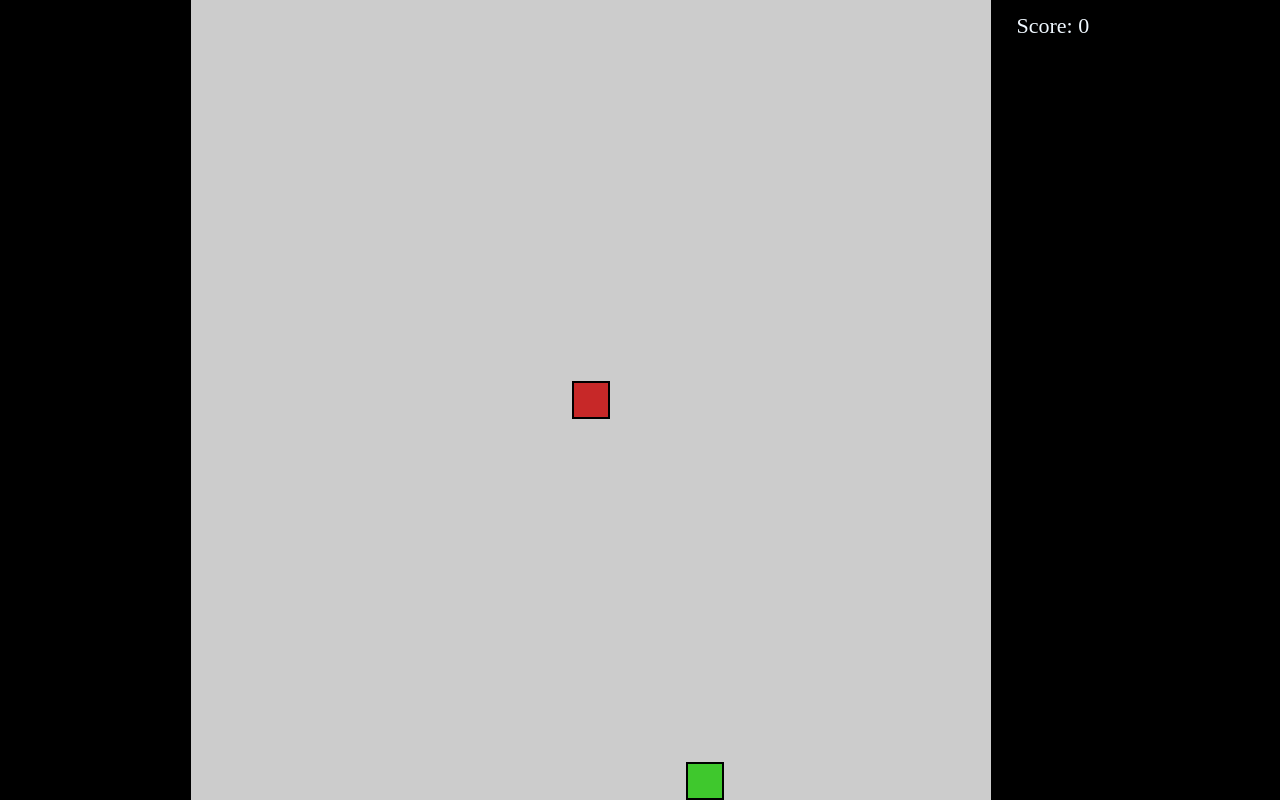
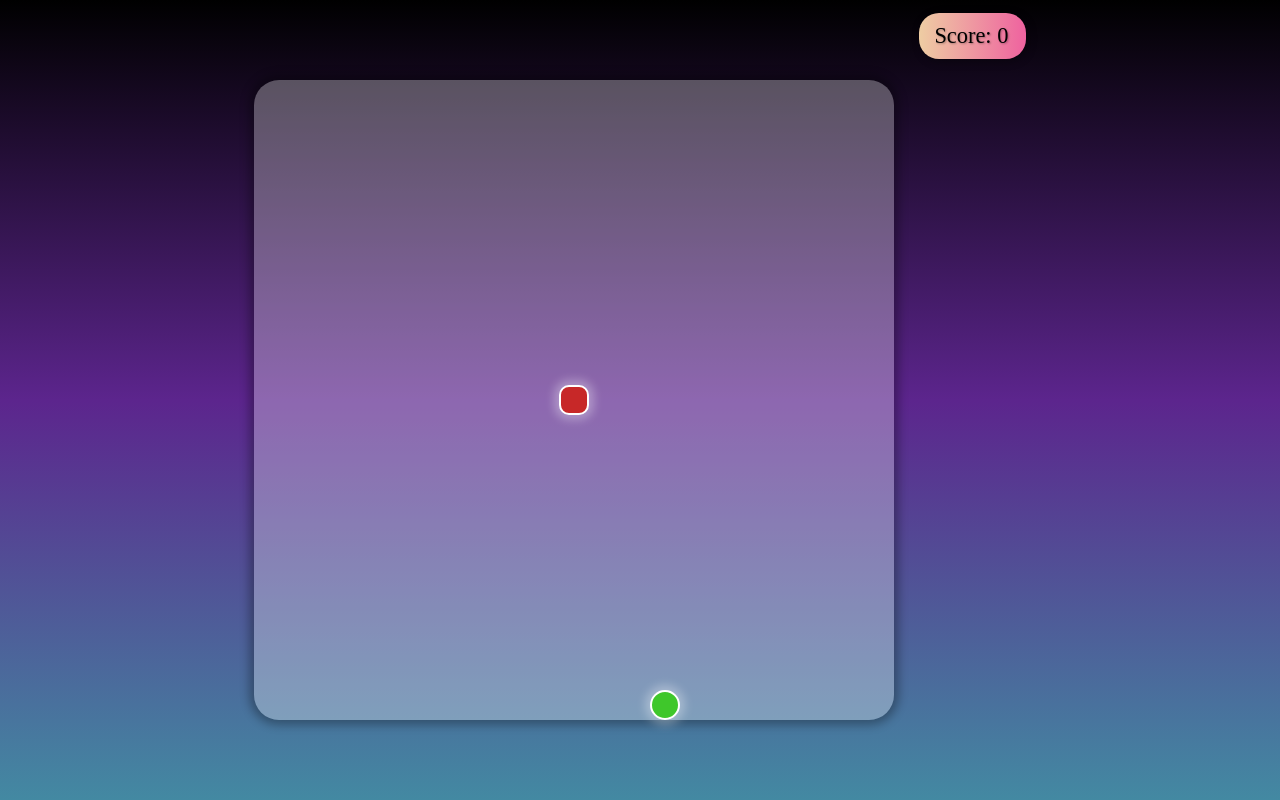
Before and after one commit to kimey-robertson/Snake-Game, a plain HTML site: page index.html in a window 1280 px wide. Drawn offline with Linux system fonts and the light colour scheme.

Commit message:
Major CSS update

```diff
--- a/styles.css
+++ b/styles.css
@@ -5,32 +5,47 @@ body {
     justify-content: center;
     align-items: center;
     margin: 0;
-    background-color: black;
+    background-image: linear-gradient(to bottom, #000000, #5c258d, #4389a2);
+    background-size: cover;
 }
 
 #game-board {
-    background-color: #CCC;
-    width: 100vmin;
-    height: 100vmin;
+    background-color: rgba(255, 255, 255, 0.3);
+    border-radius: 25px;
+    width: 80vmin;
+    height: 80vmin;
     display: grid;
     grid-template-rows: repeat(21, 1fr);
     grid-template-columns: repeat(21, 1fr);
+    box-shadow: 0 0 10px 5px rgba(0, 0, 0, 0.3);
 }
 
 .snake {
-    background-color: rgb(199, 40, 40);
-    border: .25vmin solid black;
+    background-color: #c72828;
+    border-radius: 10px;
+    border: .25vmin solid #fff;
+    box-shadow: 0 0 10px 5px rgba(255, 255, 255, 0.3);
 }
 
 .food {
-    background-color: rgb(63, 200, 45);
-    border: .25vmin solid black;
+    background-color: #3fc72b;
+    border-radius: 50%;
+    border: .25vmin solid #fff;
+    box-shadow: 0 0 10px 5px rgba(255, 255, 255, 0.3);
 }
 
 #score-board {
-    color: aliceblue;
+    color: black;
     align-self: flex-start;
     margin-left: 2%;
     margin-top: 1%;
-    font-size: 22px;
-}
+    font-size: 1.75vw;
+    text-shadow: 1px 1px 2px rgba(0, 0, 0, 0.3);
+    background-image: linear-gradient(to right, #eecda3, #ef629f);
+    padding: 10px 15px;
+    border-radius: 20px;
+    box-shadow: 2px 2px 10px rgba(0, 0, 0, 0.3);
+    width: 6%;
+    min-width: 35px;
+    max-width: 400px;
+  }
```
